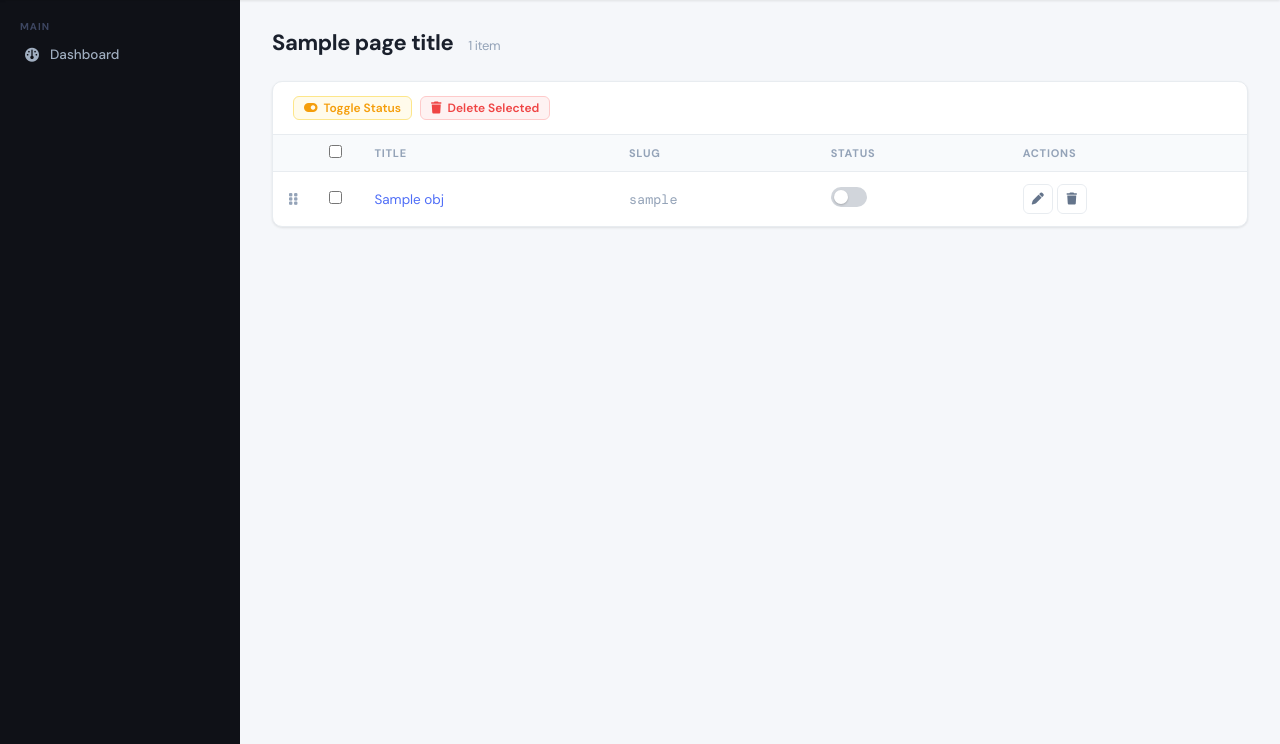
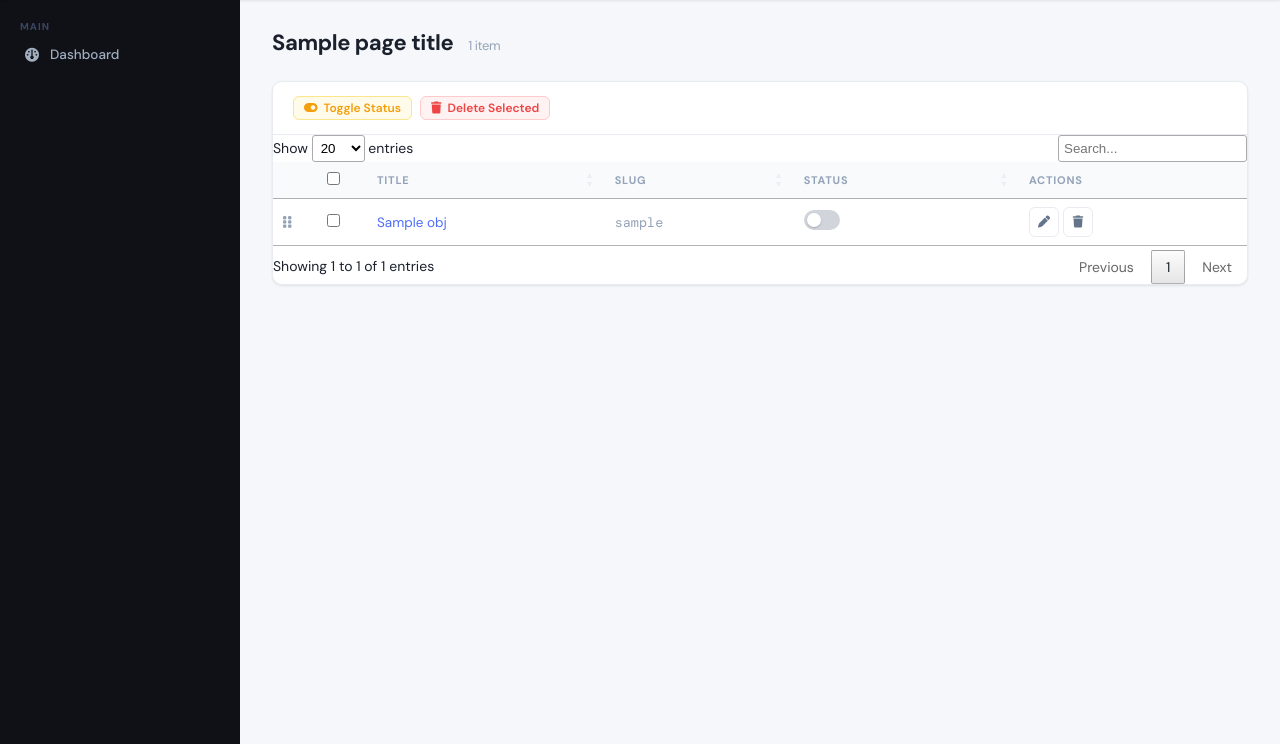
Before and after one commit to sachinsulu/python-cms-v2, a Django app: template templates/blog/list.html in a window 1280 px wide. Shown: the part 56-800 px from the top of the page. Run offline with Django 3.2, Linux system fonts and the light colour scheme; the template is opened without the code that fills it: most values are stand-ins (such as "Sample title", 1, 10 or a date in 2020); some libraries are stand-ins or nearby versions.

Commit message:
feat: Initialize admin panel with core JavaScript functionalities for UI interactions, bulk actions, sorting, and data table management.

```diff
--- a/static/js/admin.js
+++ b/static/js/admin.js
@@ -281,6 +281,61 @@ function initSortable(modelKey) {
 }
 
 // ------------------------------------------------------------------ //
+// Global DataTables Initialization
+// ------------------------------------------------------------------ //
+
+function initAllDataTables() {
+  if (typeof DataTable === 'undefined') return;
+
+  const tables = document.querySelectorAll('.cms-table');
+
+  tables.forEach(tableEl => {
+    if (DataTable.isDataTable(tableEl) || tableEl.classList.contains('no-datatable')) return;
+
+    const isSortable = !!tableEl.querySelector('tbody[data-sortable]');
+
+    try {
+      new DataTable(tableEl, {
+        pageLength: 20,
+        lengthMenu: [10, 20, 50, 100],
+        order: [],
+        // ✅ Split into separate entries — overlapping targets in a single
+        //    entry causes DataTables 2.x to throw "Cannot read properties
+        //    of undefined (reading 'apply')" internally.
+        columnDefs: [
+          { targets: 'no-sort', orderable: false },  // any <th class="no-sort">
+          { targets: 0, orderable: false },           // drag handle col
+          { targets: 1, orderable: false },           // checkbox col
+          { targets: -1, orderable: !isSortable },    // actions col: lock when drag-sort is active
+        ],
+        language: {
+          search: "",
+          searchPlaceholder: "Search...",
+        },
+        layout: {
+          topStart: 'search',
+          topEnd: 'paging',
+          bottomStart: 'info',
+          bottomEnd: 'lengthMenu'
+        },
+        drawCallback: function () {
+          initToggles();
+        }
+      });
+    } catch (e) {
+      console.error('CMS: Error initializing DataTable:', e);
+    }
+  });
+
+  // Re-style search inputs
+  document.querySelectorAll('.dt-search input').forEach(input => {
+    if (!input.classList.contains('form-control')) {
+      input.classList.add('form-control');
+    }
+  });
+}
+
+// ------------------------------------------------------------------ //
 // Image preview & validation
 // ------------------------------------------------------------------ //
 
@@ -472,6 +527,7 @@ document.addEventListener('DOMContentLoaded', () => {
   initBulk();
   initImagePreview();
   initSEOToggle();
+  initAllDataTables();
 
   // Character Counters
   Object.keys(CONFIG.limits).forEach(fieldId => {
--- a/templates/base.html
+++ b/templates/base.html
@@ -7,9 +7,13 @@
   <title>{% block title %}CMS{% endblock %} — Python CMS</title>
   <link rel="stylesheet" href="{% static 'css/admin.css' %}">
   <link rel="stylesheet" href="{% static 'css/media-picker.css' %}">
-  <script src="https://code.jquery.com/jquery-3.7.1.min.js"></script>
   <link rel="stylesheet" href="https://cdnjs.cloudflare.com/ajax/libs/font-awesome/6.5.1/css/all.min.css">
   <link rel="stylesheet" href="https://cdn.datatables.net/2.2.2/css/dataTables.dataTables.min.css">
+  <!-- ✅ All dependency scripts in <head> so they're ready before DOMContentLoaded fires -->
+  <script src="https://code.jquery.com/jquery-3.7.1.min.js"></script>
+  <script src="https://cdn.datatables.net/2.2.2/js/dataTables.full.min.js"></script>
+  <script src="https://cdn.jsdelivr.net/npm/sortablejs@1.15.0/Sortable.min.js"></script>
+
   {% block extra_head %}{% endblock %}
 </head>
 
@@ -92,6 +96,7 @@
         <i class="nav-icon fa-solid fa-map-marker"></i> Nearby
       </a>
       {% endif %}
+
       {% if request.user.is_superuser or perms.media.view_mediaasset %}
       <a href="{% url 'media_admin_list' %}"
          class="sidebar-link {% if 'media' in request.resolver_match.url_name %}active{% endif %}">
@@ -168,12 +173,9 @@
   </div>
 </div>
 
-
-
-<script src="https://cdn.datatables.net/2.2.2/js/dataTables.min.js"></script>
+<!-- ✅ App scripts at end of body — dependencies above in <head> are already parsed -->
 <script src="{% static 'js/admin.js' %}"></script>
 <script src="{% static 'js/media-picker.js' %}"></script>
-<script src="https://cdn.jsdelivr.net/npm/sortablejs@1.15.0/Sortable.min.js"></script>
 
 {% block extra_js %}{% endblock %}
 </body>
--- a/templates/generic/list.html
+++ b/templates/generic/list.html
@@ -97,8 +97,8 @@
 
 {% block extra_js %}
 <script>
-  document.addEventListener('DOMContentLoaded', () => {
-    initSortable('{{ model_key }}');
-  });
+  {# ✅ No DOMContentLoaded wrapper needed — extra_js runs after body,  #}
+  {# and all dependencies (SortableJS) are already loaded from <head>   #}
+  initSortable('{{ model_key }}');
 </script>
 {% endblock %}
```
